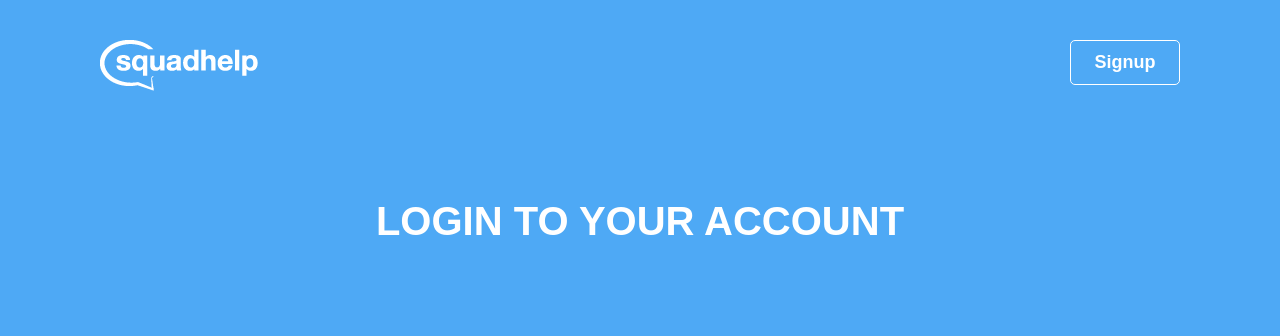
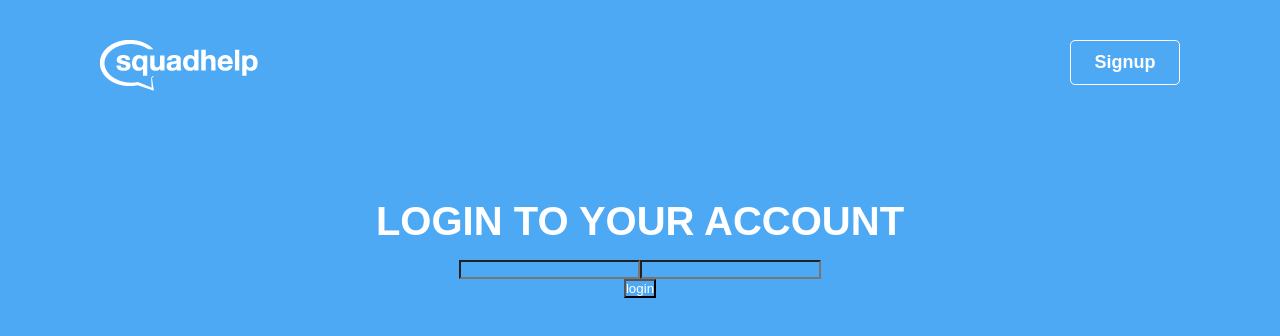
Before and after one commit to AntonPavlovich/formik_form, a React (Create React App) app: page /login in a window 1280 px wide. Shown: the top 336 px of the page. Built offline with nearby package versions, Linux system fonts and the light colour scheme.

Commit message:
add login validation shcema

```diff
--- a/src/pages/LoginPage/index.jsx
+++ b/src/pages/LoginPage/index.jsx
@@ -1,17 +1,47 @@
-import React from 'react';
-import Header from '../../components/Header';
-import styles from './LoginPage.module.scss'
+import { ErrorMessage, Field, Form, Formik } from "formik";
+import React from "react";
+import Header from "../../components/Header";
+
+import loginSchema from "../../schemas/loginSchema";
+import styles from "./LoginPage.module.scss";
+
+const initialValues = {
+  email: "",
+  password: "",
+};
 
 const LoginPage = (props) => {
+  const submitHandler = (values, formikBag) => {
+    formikBag.resetForm();
+  };
+
   return (
     <>
-      <Header btnLinkTo='/sign_up' btnText='Signup'/>
+      <Header btnLinkTo="/sign_up" btnText="Signup" />
       <section className={styles.login_section}>
-
         <h1 className={styles.heading}>login to your account</h1>
+        <Formik
+          onSubmit={submitHandler}
+          validationSchema={loginSchema}
+          initialValues={initialValues}
+        >
+          <Form>
+            <Field name="email" className={styles.login_input} />
+            <ErrorMessage name="email" />
+            <Field
+              name="password"
+              type="password"
+              className={styles.login_input}
+            />
+            <ErrorMessage name="password" />
+          </Form>
+        </Formik>
+        <button type="submit" className={styles.login_btn}>
+          login
+        </button>
       </section>
     </>
   );
-}
+};
 
 export default LoginPage;
--- /dev/null
+++ b/src/schemas/loginSchema.js
@@ -0,0 +1,21 @@
+import * as yup from "yup";
+import * as messages from "./schemasMessages";
+
+const loginSchema = yup.object().shape({
+  email: yup
+    .string()
+    .matches(
+      /[^@ \t\r\n]+@[^@ \t\r\n]+\.[^@ \t\r\n]+/,
+      messages.emailValidation
+    )
+    .required(messages.forRequired),
+  password: yup
+    .string()
+    .matches(
+      /^(?=.*?[A-Z])(?=.*?[a-z])(?=.*?[0-9]).{8,}$/,
+      messages.passwordValidation
+    )
+    .required(messages.forRequired),
+});
+
+export default loginSchema;
--- a/src/schemas/schemasMessages.js
+++ b/src/schemas/schemasMessages.js
@@ -1,5 +1,5 @@
 export const forRequired = 'Its a required field';
 export const forRadioButtons = 'Please choose your plan';
 export const emailValidation = 'Format: "example@mail.com"';
-export const passwordValidation = 'Min 8 symbols,one uppercase,number and symbol';
+export const passwordValidation = 'Min 8 symbols,one uppercase and number';
 export const passwordConfirmation = 'Password don`t matches'
--- a/src/schemas/signUpSchema.js
+++ b/src/schemas/signUpSchema.js
@@ -19,7 +19,7 @@ const signUpSchema = yup.object().shape({
   password: yup
     .string()
     .matches(
-      /^(?=.*?[A-Z])(?=.*?[a-z])(?=.*?[0-9])(?=.*?[#?!@$ %^&*-]).{8,}$/,
+      /^(?=.*?[A-Z])(?=.*?[a-z])(?=.*?[0-9]).{8,}$/,
       messages.passwordValidation
     )
     .required(messages.forRequired),
```
